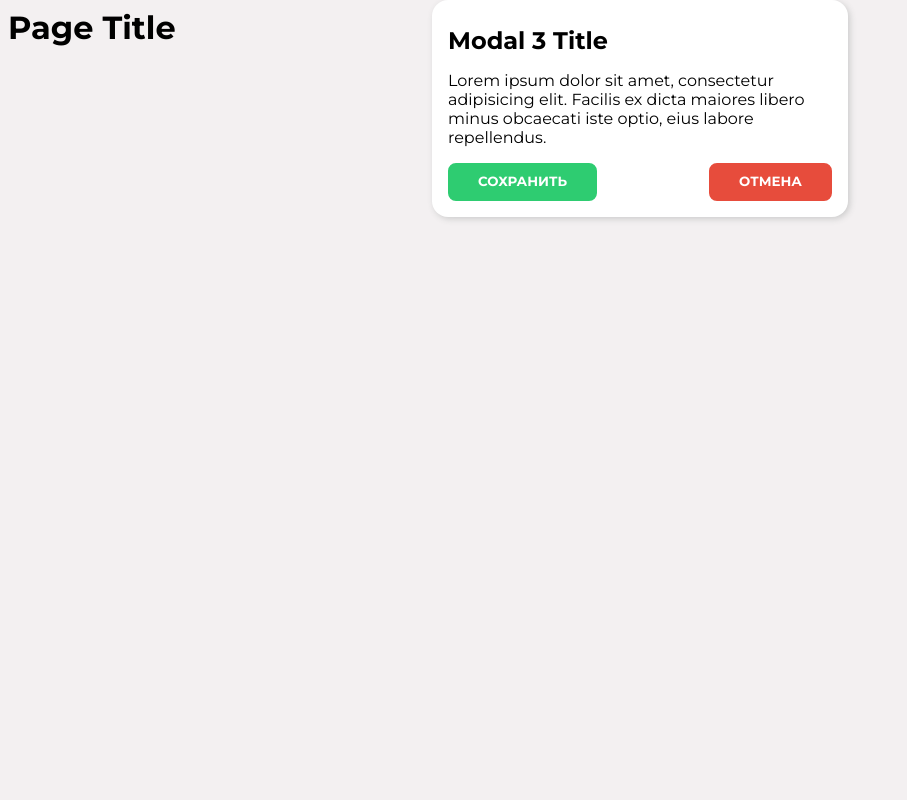
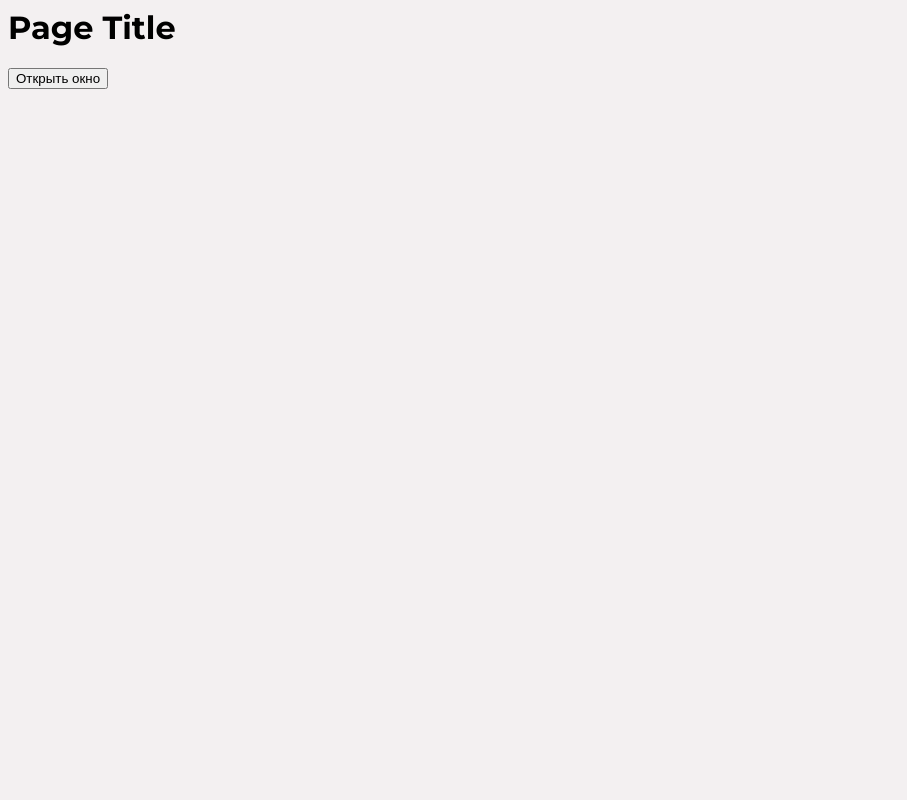
Before and after one commit to Sergisa/WebTrain, a PHP site: page / in a window 1280 px wide. Shown: the whole page, without its empty margins (0-907 px from the left). Run offline with PHP 8.4, Linux system fonts and the light colour scheme.

Commit message:
Привязка событий и действий над окном

```diff
--- a/index.html
+++ b/index.html
@@ -2,23 +2,19 @@
     <head>
     	<meta charset="utf-8">
 		<title>Пример модального окна</title>
-
 		<link rel="stylesheet" href="modal.css">
-		<style>
-
-		</style>
     </head>
     <body>
 		<h1>Page Title</h1>
-		<div class="modal_wrapper">
+		<div class="modal_wrapper" id="main_modal">
 			<div class="modal">
-
 				<h2 class="title">Modal 3 Title</h1>
 				<p class="text">Lorem ipsum dolor sit amet, consectetur adipisicing elit. Facilis ex dicta maiores libero minus obcaecati iste optio, eius labore repellendus.</p>
-				<button class="btn close">Отмена</button>
-				<button class="btn save">Сохранить</button>
+				<button id="close_modal" class="btn close">Отмена</button>
+				<button id="" class="btn save">Сохранить</button>
 			</div>
 		</div>
+		<button id="open_modal">Открыть окно</button>
 		<script src="index.js"></script>
     </body>
 </html>
--- /dev/null
+++ b/index.js
@@ -0,0 +1,8 @@
+document.getElementById('open_modal').onclick = function(){
+    document.getElementById('main_modal').style.display = "block";
+    return false;
+};
+
+document.getElementById('close_modal').onclick = function(){
+    document.getElementById('main_modal').style.display = "none";
+}
--- a/modal.css
+++ b/modal.css
@@ -9,13 +9,15 @@ body {
     position: absolute;
     top: 0;
     left: 0;
+    display: none;
+    background: #777777b3;
 }
 .modal_wrapper .modal .title{
     margin: 0.4em 0;
 }
 .modal_wrapper .modal{
     width: 30%;
-    margin: 0 auto;
+    margin: 1em auto auto;
     padding: 1rem;
     background-color: #ffffff;
     border-radius: 1em;
@@ -23,6 +25,7 @@ body {
 }
 
 .modal .btn{
+    outline: none;
     box-sizing: border-box;
     -webkit-appearance: none;
     -moz-appearance: none;
```
